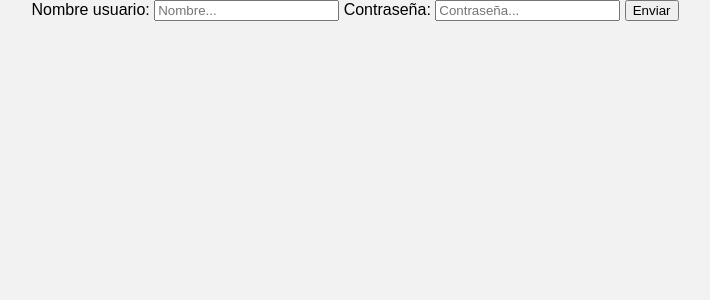
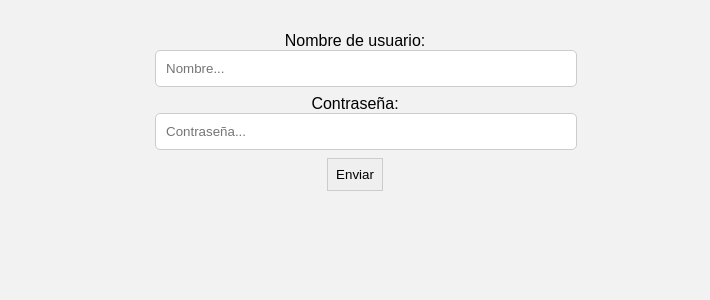
Before and after one commit to andreasosaortiz/Pokedex, a PHP site: page /registrar.php in a window 1280 px wide. Shown: the part 70-370 px from the top of the page, without its empty margins (285-995 px from the left). Run offline with PHP 8.4, Linux system fonts and the light colour scheme.

Commit message:
estilos al registrarse

```diff
--- a/css/style.css
+++ b/css/style.css
@@ -158,3 +158,29 @@ tr:hover {
     height: 30px;
     margin: 10px;
 }
+#formulario-registro {
+    max-width: 400px;
+    margin: 0 auto;
+    padding: 2rem;
+}
+
+.label-input {
+    margin-bottom: 0.5rem;
+}
+
+.input-form {
+    width: 100%;
+    padding: 10px;
+    border: 1px solid #ccc;
+    border-radius: 5px;
+}
+.btn-enviar{
+    padding: 0.5rem;
+    border: 1px solid #ccc;
+}
+
+@media (max-width: 480px) {
+    #formulario-registro {
+        max-width: 90%;
+    }
+}
--- a/registrar.php
+++ b/registrar.php
@@ -23,9 +23,6 @@ if (isset($_POST["nombre"]) and isset($_POST["contraseña"])) {
             mysqli_stmt_bind_param($stmtInsertar, "ss", $nombreNuevoUsuario, $contrasenaHash);
 
             if (mysqli_stmt_execute($stmtInsertar)) {
-                session_start();
-                $_SESSION["usuario"] = $nombreNuevoUsuario;
-                $_SESSION["logeado"] = true;
 
                 mysqli_stmt_close($stmtInsertar);
                 mysqli_close($conexion);
@@ -69,14 +66,16 @@ mysqli_close($conexion);
 </header>
 <main>
     <form method="post" action="registrar.php" id="formulario-registro">
-        <label>Nombre usuario: </label>
-        <input type="text" name="nombre" placeholder="Nombre...">
+        <div class="label-input">
+        <label>Nombre de usuario: </label>
+        <input type="text" name="nombre" placeholder="Nombre..." class="input-form">
+        </div>
+        <div class="label-input">
         <label>Contraseña:</label>
-        <input  type="password" name="contraseña" placeholder="Contraseña...">
-        <input type="submit" value="Enviar">
+        <input  type="password" name="contraseña" placeholder="Contraseña..." class="input-form">
+        </div>
+        <input type="submit" value="Enviar" class="btn-enviar">
     </form>
-
-
 </main>
 
 </body>
```
